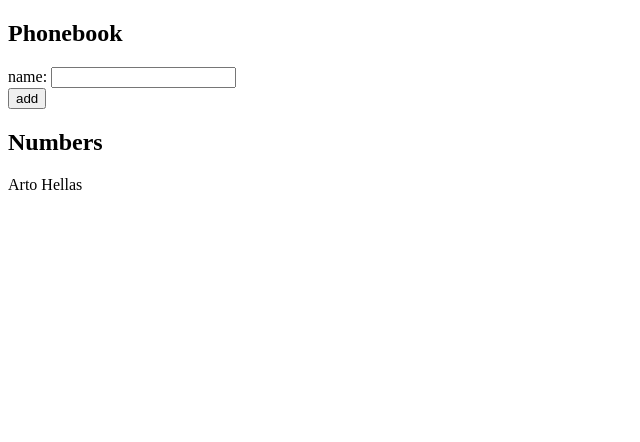
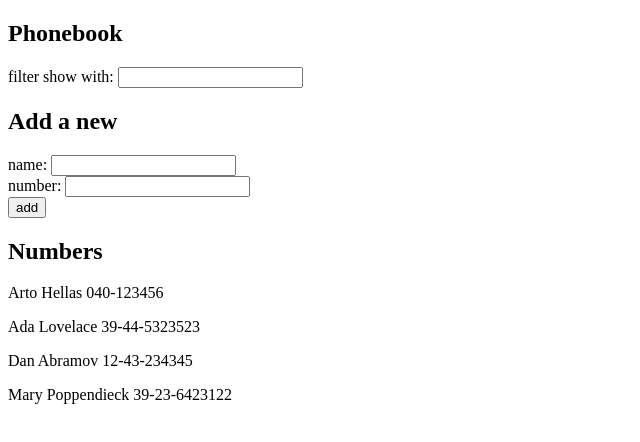
Before and after one commit to davarayud/fullstackopen, a React (Create React App) app in the folder part2/Phonebook/: page / in a window 1280 px wide. Shown: the top 442 px of the page, without its empty margins (0-640 px from the left). Built offline with nearby package versions, Linux system fonts and the light colour scheme.

Commit message:
add exercises 2.8 and 2.9

```diff
--- a/part2/Phonebook/src/App.js
+++ b/part2/Phonebook/src/App.js
@@ -1,20 +1,21 @@
 import React, { useState } from 'react'
 
-const NameLine = ({ person }) => <p>{person.name}</p>
+const PersonLine = ({ person }) => <p>{person.name} {person.number}</p>
 
-const Names = ({ persons }) => {
-
-  return (
-    persons.map(person => <NameLine key={person.name} person={person} />)
-  )
-}
+const ShowPersons = ({ persons }) =>
+  persons.map(person => <PersonLine key={person.name} person={person} />)
 
 
 const App = () => {
   const [persons, setPersons] = useState([
-    { name: 'Arto Hellas' }
+    { name: 'Arto Hellas', number: '040-123456' },
+    { name: 'Ada Lovelace', number: '39-44-5323523' },
+    { name: 'Dan Abramov', number: '12-43-234345' },
+    { name: 'Mary Poppendieck', number: '39-23-6423122' }
   ])
+  const [filter, setFilter] = useState('')
   const [newName, setNewName] = useState('')
+  const [newNumber, setNewNumber] = useState('')
 
   const addPerson = (event) => {
     event.preventDefault()
@@ -22,28 +23,53 @@
       alert(`${newName} is already added to phonebook`)
     } else {
       const personObject ={
-        name: newName
+        name: newName ,
+        number: newNumber
       }
       setPersons(persons.concat(personObject))
       setNewName('')
+      setNewNumber('')
     }
   }
 
+  const handleFilterChange = (event) => setFilter(event.target.value)
   const handleNameChange = (event) => setNewName(event.target.value)
+  const handleNumberChange = (event) => setNewNumber(event.target.value)
+
+  const personsToShow = persons.filter(person =>
+     person.name.toUpperCase().includes(filter.toUpperCase())
+  )
 
   return (
     <div>
       <h2>Phonebook</h2>
+      <div>
+        filter show with: <input
+          name='filter'
+          value={filter}
+          onChange={handleFilterChange} />
+      </div>
+      <h2>Add a new</h2>
       <form onSubmit={addPerson}>
         <div>
-          name: <input value={newName} onChange={handleNameChange} />
+          name: <input
+            name='name'
+            value={newName}
+            onChange={handleNameChange}
+            />
+        </div>
+        <div>
+          number: <input
+            name='number'
+            value={newNumber}
+            onChange={handleNumberChange} />
         </div>
         <div>
           <button type="submit">add</button>
         </div>
       </form>
       <h2>Numbers</h2>
-      <Names persons={persons} />
+      <ShowPersons persons={personsToShow} />
     </div>
   )
 }
```
